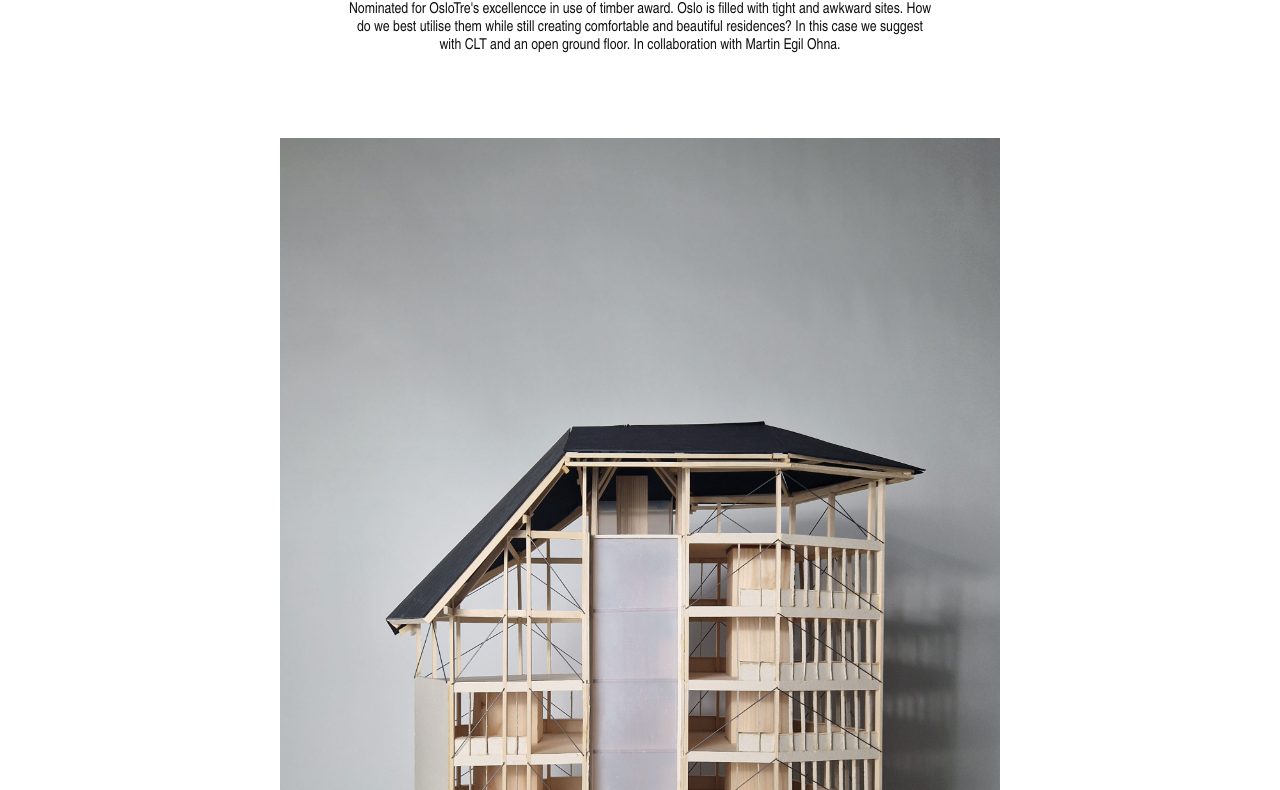
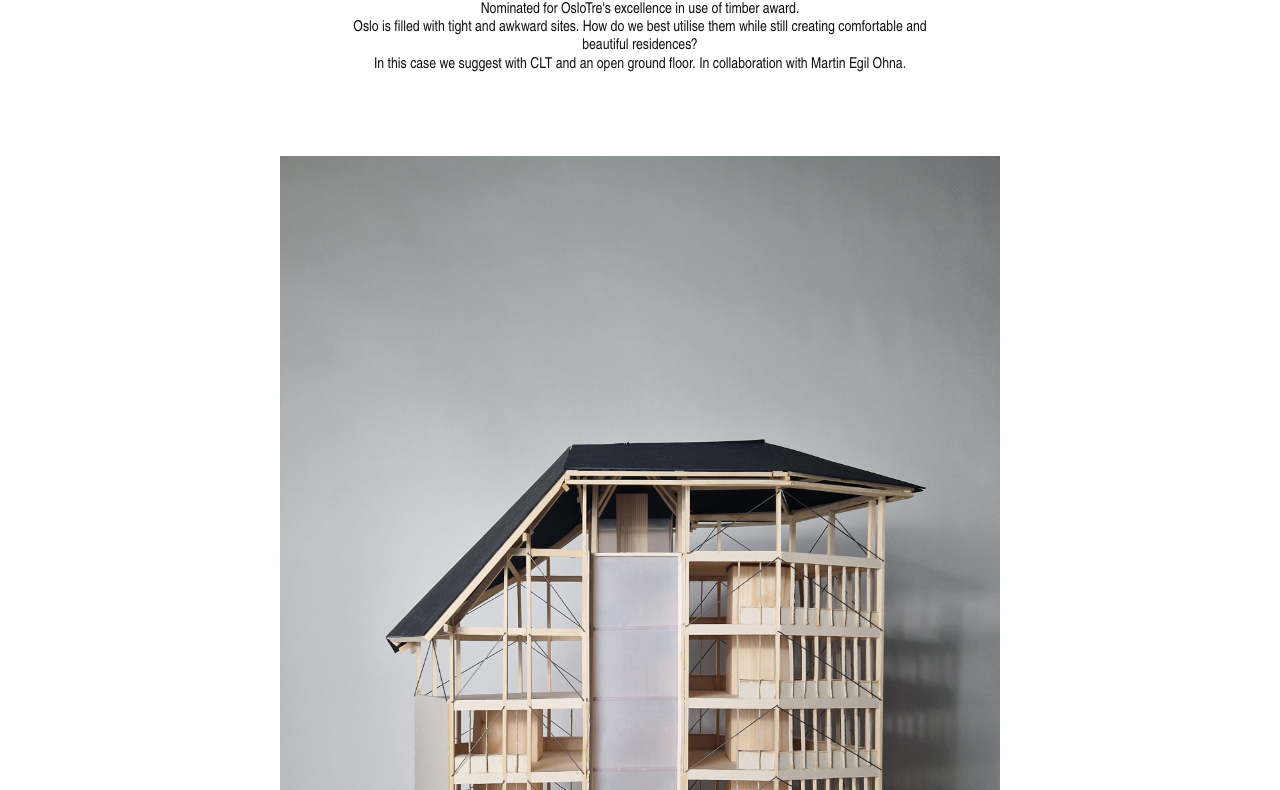
Before and after one commit to StudioIHagen/Portfolio, a plain HTML site: page projects/Maridalsveien31.html in a window 1280 px wide. Shown: the part 201-991 px from the top of the page. Drawn offline with Linux system fonts and the light colour scheme.

Commit message:
Correct Maridalsveien introduction spelling and line breaks

```diff
--- a/projects/Maridalsveien31.html
+++ b/projects/Maridalsveien31.html
@@ -16,7 +16,9 @@
       <section class="project-intro">
         <h1>MARIDALSVEIEN 31C</h1>
         <p>
-          Nominated for OsloTre's excellencce in use of timber award. Oslo is filled with tight and awkward sites. How do we best utilise them while still creating comfortable and beautiful residences? In this case we suggest with CLT and an open ground floor. In collaboration with Martin Egil Ohna.
+          Nominated for OsloTre's excellence in use of timber award.<br>
+          Oslo is filled with tight and awkward sites. How do we best utilise them while still creating comfortable and beautiful residences?<br>
+          In this case we suggest with CLT and an open ground floor. In collaboration with Martin Egil Ohna.
         </p>
       </section>
 
```
